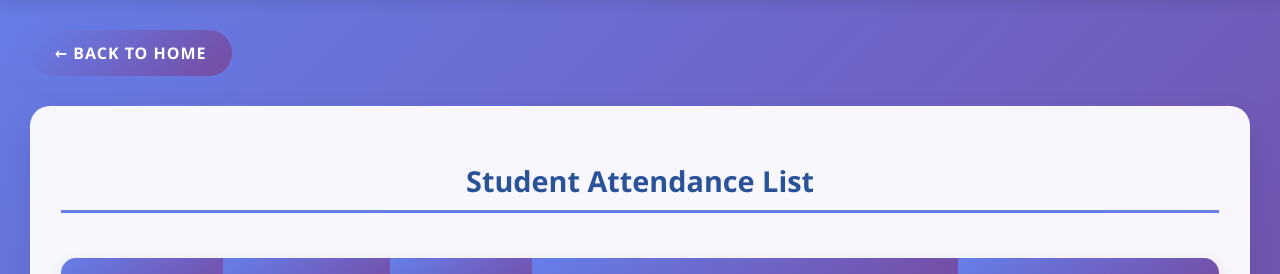
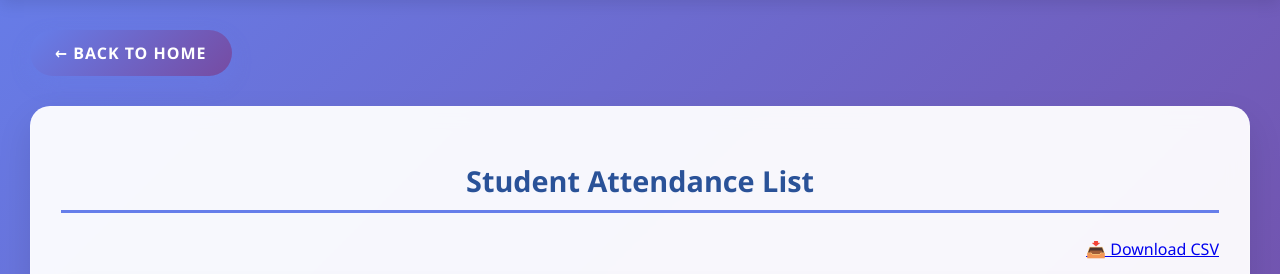
Before and after one commit to IjaasMohamed/Image-Recognition, a Flask app: page /attendance in a window 1280 px wide. Shown: the part 88-362 px from the top of the page. Run offline with Flask 2, Linux system fonts and the light colour scheme; data that the repository does not hold is empty.

Commit message:
download attendance

```diff
--- a/FaceRecognition/app.py
+++ b/FaceRecognition/app.py
@@ -168,6 +168,52 @@ def attendance():
                 continue
 
     return render_template("attendance.html", students=attendance_history)
+
+@app.route("/download_attendance")
+def download_attendance():
+    import csv
+    from io import StringIO
+    from flask import make_response
+
+    ref = db.reference("AttendanceHistory")
+    attendance_data = ref.get()
+
+    # Create CSV content
+    output = StringIO()
+    writer = csv.writer(output)
+
+    # Write headers
+    writer.writerow(['Name', 'Email', 'Type', 'Attendance Status', 'Timestamp'])
+
+    if attendance_data:
+        number_records = len(attendance_data)
+
+        for i in range(1, number_records + 1):
+            try:
+                record = db.reference(f"AttendanceHistory/{i}").get()
+                if record:
+                    # Get student details from Students table
+                    student_id = record["studentId"]
+                    student_info = db.reference(f"Students/{student_id}").get()
+
+                    if student_info:
+                        writer.writerow([
+                            record["name"],
+                            student_info["email"],
+                            student_info["userType"],
+                            record["status"],
+                            record["timestamp"]
+                        ])
+            except (KeyError, TypeError):
+                continue
+
+    # Create response
+    response = make_response(output.getvalue())
+    response.headers["Content-Disposition"] = f"attachment; filename=attendance_history_{datetime.now().strftime('%Y%m%d_%H%M%S')}.csv"
+    response.headers["Content-type"] = "text/csv"
+
+    return response
+
 
 @app.route("/upload", methods=["POST"])
 def upload():
--- a/FaceRecognition/template/attendance.html
+++ b/FaceRecognition/template/attendance.html
@@ -272,6 +272,11 @@
 
         <div class="table-container">
             <h2>Student Attendance List</h2>
+            <div style="margin-bottom: 20px; text-align: right;">
+                <a href="/download_attendance" class="download-button">
+                    📥 Download CSV
+                </a>
+            </div>
             <table>
                 <thead>
                     <tr>
```
Also changed, not shown: FaceRecognition/static/images/2.png, FaceRecognition/static/images/3.png, FaceRecognition/static/recognized/recognized.png.
